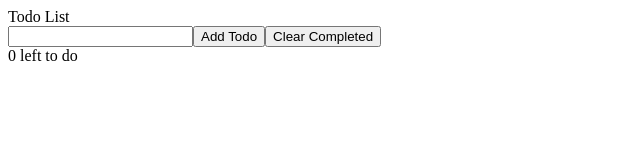
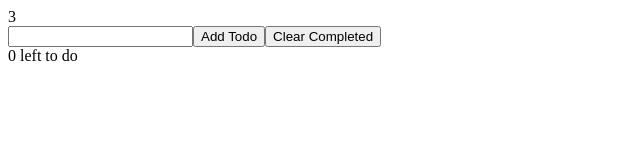
Before and after one commit to ElderSam/react-todo-app, a React (Create React App) app: page / in a window 1280 px wide. Shown: the top 160 px of the page, without its empty margins (0-640 px from the left). Built offline with nearby package versions, Linux system fonts and the light colour scheme.

Commit message:
add useState for array todos and pass param to TodoList component

```diff
--- a/src/App.js
+++ b/src/App.js
@@ -1,10 +1,13 @@
-import React from 'react';
+import React, { useState } from 'react';
 import TodoList from './TodoList';
 
 function App() {
+
+  const [ todos, setTodos] = useState(['todo1', 'todo2', 'todo3']);
+
   return (
     <>
-      <TodoList />
+      <TodoList todos={todos} />
       <input type="text" />
       <button>Add Todo</button>
       <button>Clear Completed</button>
--- a/src/TodoList.js
+++ b/src/TodoList.js
@@ -1,7 +1,9 @@
 import React from 'react';
 
-export default function TodoList(){
+export default function TodoList({ todos }){
     return (
-        <div>Todo List</div>
+        <div>
+            {todos.length}
+        </div>
     );
 }
```
